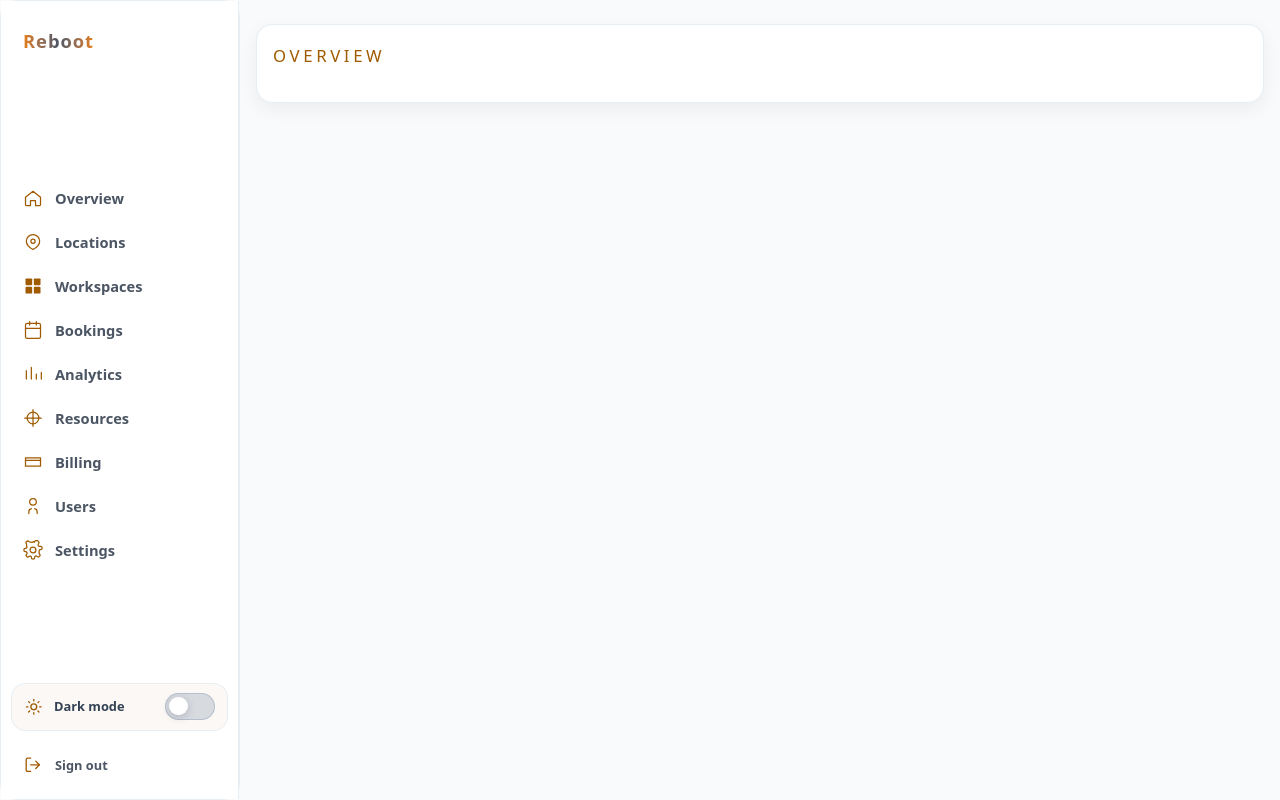
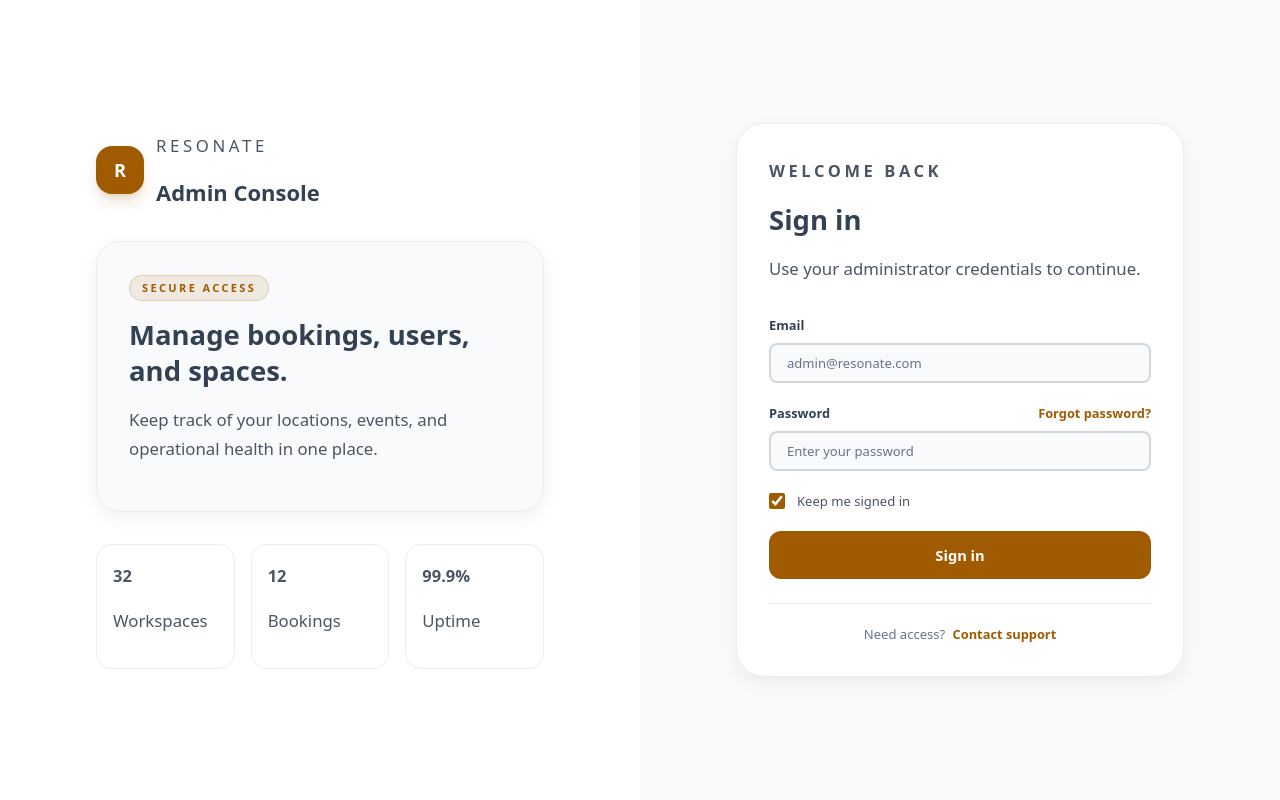
Before and after one commit to elvis-ci/Resonate-Admin, a Nuxt app: page /signin in a window 1280 px wide. Built offline with nearby package versions, Linux system fonts and the light colour scheme; no server answers; a web font is replaced by a local one.

Commit message:
setup supabase connection to resonate-website project

```diff
--- /dev/null
+++ b/app/layouts/auth.vue
@@ -0,0 +1,5 @@
+<template>
+  <slot />
+</template>
+
+<script setup lang="ts"></script>
--- a/app/pages/index.vue
+++ b/app/pages/index.vue
@@ -5,6 +5,11 @@ definePageMeta({
   subtext:
     "A snapshot of bookings, activity, and performance across all locations.",
 });
+const supabase = useSupabaseClient()
+const user = useSupabaseUser()
+
+const { data, error } = await supabase.from('workspaces').select('*').limit(1)
+console.log('Supabase connected:', !error, error)
 </script>
 
 <template>
--- /dev/null
+++ b/app/pages/signin.vue
@@ -0,0 +1,127 @@
+<script setup lang="ts">
+definePageMeta({
+  layout: "auth",
+  title: "Sign in",
+  heading: "Welcome back",
+  subtext: "Access your workspace dashboard and manage operations securely.",
+});
+const supabase = useSupabaseClient()
+const email = ref('')
+const password = ref('')
+
+async function login() {
+  const { error } = await supabase.auth.signInWithPassword({
+    email: email.value,
+    password: password.value
+  })
+  if (error) console.error(error)
+  else await navigateTo('/')
+}
+const rememberMe = ref(true);
+</script>
+
+<template>
+  <div class="min-h-screen bg-alt-bg text-body">
+    <div class="mx-auto grid min-h-screen lg:grid-cols-2">
+      <div class="hidden lg:flex lg:items-center lg:justify-center lg:bg-card-bg lg:p-12">
+        <div class="w-full max-w-md space-y-8">
+          <div class="flex items-center gap-3">
+            <div
+              class="flex h-12 w-12 items-center justify-center rounded-2xl bg-primary text-xl font-bold text-white shadow-lg shadow-primary/20"
+            >
+              R
+            </div>
+            <div>
+              <p class="text-sm uppercase tracking-[0.2em] text-muted">Resonate</p>
+              <h1 class="text-2xl font-bold text-heading">Admin Console</h1>
+            </div>
+          </div>
+
+          <div class="space-y-4 rounded-3xl border border-border bg-alt-bg p-8 shadow-elev">
+            <span class="inline-flex rounded-full border border-primary/20 bg-primary/10 px-3 py-1 text-xs font-semibold uppercase tracking-[0.2em] text-primary-text">
+              Secure access
+            </span>
+            <h2 class="text-3xl font-bold text-heading">Manage bookings, users, and spaces.</h2>
+            <p class="text-base text-muted">
+              Keep track of your locations, events, and operational health in one place.
+            </p>
+          </div>
+
+          <div class="grid gap-4 sm:grid-cols-3">
+            <div class="rounded-2xl border border-border bg-card-bg p-4">
+              <p class="text-2xl font-bold text-heading">32</p>
+              <p class="mt-1 text-sm text-muted">Workspaces</p>
+            </div>
+            <div class="rounded-2xl border border-border bg-card-bg p-4">
+              <p class="text-2xl font-bold text-heading">12</p>
+              <p class="mt-1 text-sm text-muted">Bookings</p>
+            </div>
+            <div class="rounded-2xl border border-border bg-card-bg p-4">
+              <p class="text-2xl font-bold text-heading">99.9%</p>
+              <p class="mt-1 text-sm text-muted">Uptime</p>
+            </div>
+          </div>
+        </div>
+      </div>
+
+      <div class="flex items-center justify-center p-6 sm:p-10">
+        <div class="w-full max-w-md">
+          <div class="rounded-[28px] border border-border bg-card-bg p-6 shadow-elev sm:p-8">
+            <div class="mb-8">
+              <p class="text-sm font-semibold uppercase tracking-[0.2em] text-primary-text">Welcome back</p>
+              <h2 class="mt-3 text-3xl font-bold text-heading">Sign in</h2>
+              <p class="mt-2 text-sm text-muted">Use your administrator credentials to continue.</p>
+            </div>
+
+            <form class="space-y-5" >
+              <div class="space-y-2">
+                <label for="email" class="block text-sm font-semibold text-heading">Email</label>
+                <input
+                  id="email"
+                  v-model="email"
+                  type="email"
+                  autocomplete="email"
+                  placeholder="admin@resonate.com"
+                  class="w-full rounded-xl border border-border bg-alt-bg px-4 py-3 text-body placeholder:text-muted focus:border-primary focus:outline-none focus:ring-2 focus:ring-primary/20"
+                />
+              </div>
+
+              <div class="space-y-2">
+                <div class="flex items-center justify-between gap-2">
+                  <label for="password" class="block text-sm font-semibold text-heading">Password</label>
+                  <a href="#" class="text-sm font-semibold text-primary hover:text-primary-hover">Forgot password?</a>
+                </div>
+                <input
+                  id="password"
+                  v-model="password"
+                  type="password"
+                  autocomplete="current-password"
+                  placeholder="Enter your password"
+                  class="w-full rounded-xl border border-border bg-alt-bg px-4 py-3 text-body placeholder:text-muted focus:border-primary focus:outline-none focus:ring-2 focus:ring-primary/20"
+                />
+              </div>
+
+              <label class="flex items-center gap-3 text-sm text-body">
+                <input v-model="rememberMe" type="checkbox" class="h-4 w-4 accent-primary rounded border-border text-primary focus:ring-primary" />
+                <span>Keep me signed in</span>
+              </label>
+
+              <button
+                type="submit"
+                class="w-full rounded-xl bg-primary px-4 py-3 text-base font-bold text-white transition-colors duration-200 hover:bg-primary-hover focus:outline-none focus:ring-2 focus:ring-primary/30"
+                @click="login"
+              >
+                Sign in
+              </button>
+            </form>
+
+            <div class="mt-6 border-t border-border pt-5 text-center text-sm text-muted">
+              Need access?
+              <a href="#" class="ml-1 font-semibold text-primary hover:text-primary-hover">Contact support</a>
+            </div>
+          </div>
+        </div>
+      </div>
+    </div>
+  </div>
+</template>
--- a/nuxt.config.ts
+++ b/nuxt.config.ts
@@ -4,7 +4,18 @@ export default defineNuxtConfig({
   compatibilityDate: "2025-07-15",
   devtools: { enabled: true },
   css: ["~/assets/css/base.css"],
+
   vite: {
     plugins: [tailwindcss()],
   },
+
+  modules: ["@nuxtjs/supabase"],
+  supabase: {
+    redirect: true,
+    redirectOptions: {
+      login: '/signin',
+      callback: '/confirm',
+      exclude: [], // routes to exclude from auth protection
+    }
+  }
 });
--- a/package.json
+++ b/package.json
@@ -10,6 +10,7 @@
     "postinstall": "nuxt prepare"
   },
   "dependencies": {
+    "@nuxtjs/supabase": "^2.0.10",
     "@tailwindcss/vite": "^4.3.3",
     "nuxt": "^4.5.2",
     "tailwindcss": "^4.3.3"
```
Also changed, not shown: 1 other file (tests, documents, lock files or other folders).
